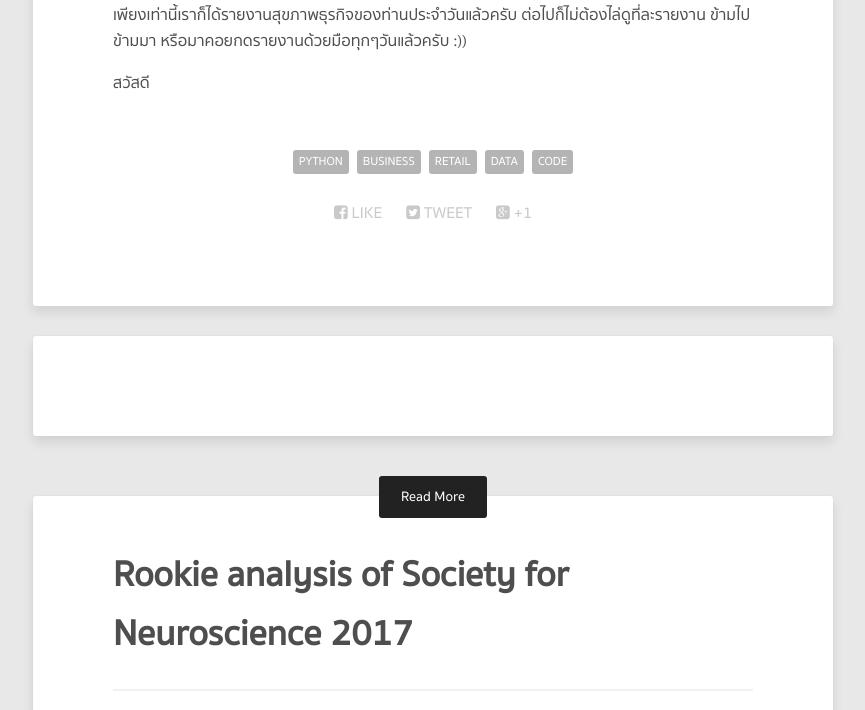
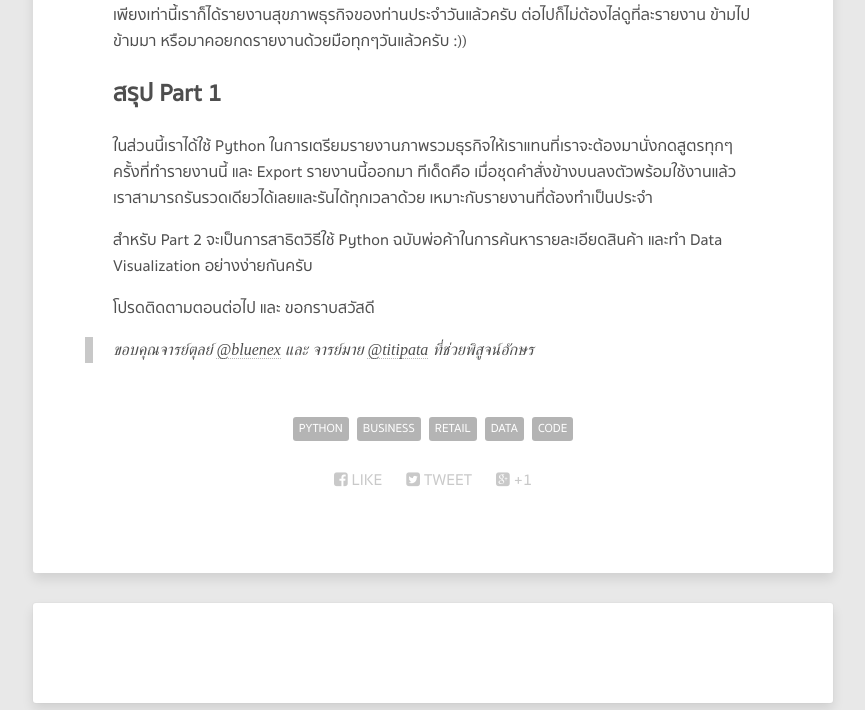
Before and after one commit to tupleblog/tupleblog.github.io, a Jekyll site: the page built from _posts/2018-03-10-Python-for-Business-part1.md, in a window 1280 px wide and 900 px high, scrolled down 10867 px, cut to the strip 190-900 px from the top of the window. Shown: the whole strip, without its empty margins (207-1072 px from the left). Built offline with Jekyll 4.4.1, drawn with Linux system fonts in a browser that asks for light colours; nearby versions of some CDN libraries; comment, search, counter and statistics services are not loaded; some of the changed text lies outside the part shown.

Commit message:
add post summary to latest post

```diff
--- a/_posts/2018-03-10-Python-for-Business-part1.md
+++ b/_posts/2018-03-10-Python-for-Business-part1.md
@@ -373,4 +373,12 @@ with pd.ExcelWriter('profit_ย้ายแล้วจ้า.xlsx') as writer:
 
 เพียงเท่านี้เราก็ได้รายงานสุขภาพธุรกิจของท่านประจำวันแล้วครับ ต่อไปก็ไม่ต้องไล่ดูที่ละรายงาน ข้ามไปข้ามมา หรือมาคอยกดรายงานด้วยมือทุกๆวันแล้วครับ :))
 
-สวัสดี
+## สรุป Part 1
+
+ในส่วนนี้เราได้ใช้ Python ในการเตรียมรายงานภาพรวมธุรกิจให้เราแทนที่เราจะต้องมานั่งกดสูตรทุกๆครั้งที่ทำรายงานนี้ และ Export รายงานนี้ออกมา ทีเด็ดคือ เมื่อชุดคำสั่งข้างบนลงตัวพร้อมใช้งานแล้ว เราสามารถรันรวดเดียวได้เลยและรันได้ทุกเวลาด้วย เหมาะกับรายงานที่ต้องทำเป็นประจำ
+
+สำหรับ Part 2 จะเป็นการสาธิตวิธีใช้ Python ฉบับพ่อค้าในการค้นหารายละเอียดสินค้า และทำ Data Visualization อย่างง่ายกันครับ
+
+โปรดติดตามตอนต่อไป และ ขอกราบสวัสดี
+
+> ขอบคุณจารย์ตุลย์ [@bluenex](https://github.com/bluenex) และ จารย์มาย [@titipata](https://github.com/titipata) ที่ช่วยพิสูจน์อักษร
```
